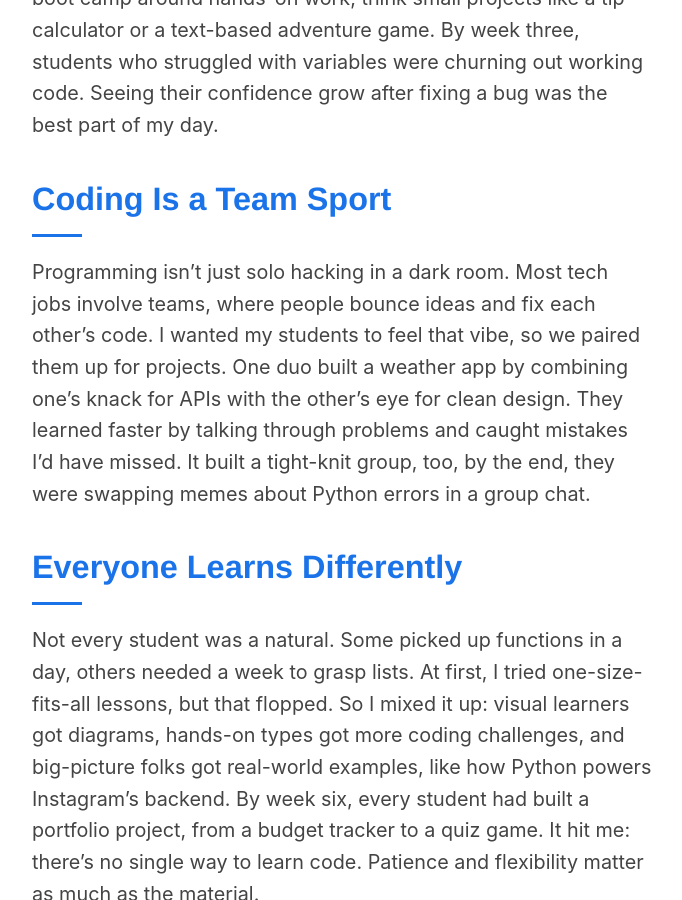
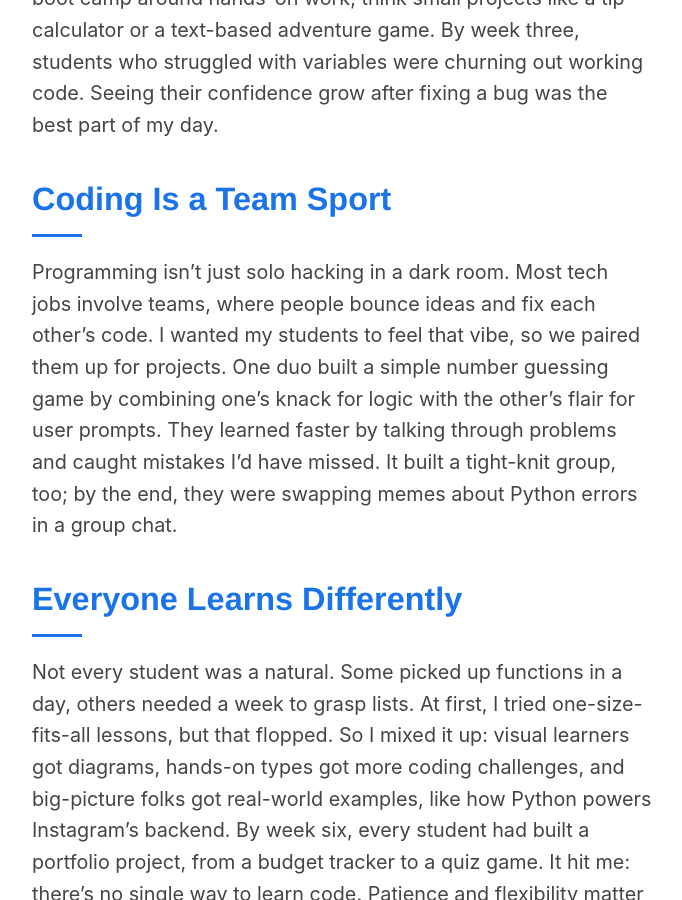
Before and after one commit to obtbe/obtbe.github.io, a Jekyll site: the page built from _posts/2022-09-02-running-a-bootcamp.md, in a window 1280 px wide and 900 px high, scrolled down 853 px. Shown: the whole window, without its empty margins (298-980 px from the left). Built offline with Jekyll 4.4.1, drawn with Linux system fonts in a browser that asks for light colours.

Commit message:
redesigned

```diff
--- a/_posts/2022-09-02-running-a-bootcamp.md
+++ b/_posts/2022-09-02-running-a-bootcamp.md
@@ -14,7 +14,7 @@ categories: [programming, python]
     <p>No surprise here: you don’t learn to code by reading about it. My students could watch tutorials or memorize syntax, but until they typed out loops and debugged errors, it didn’t click. We built the boot camp around hands-on work, think small projects like a tip calculator or a text-based adventure game. By week three, students who struggled with variables were churning out working code. Seeing their confidence grow after fixing a bug was the best part of my day.</p>
 
     <h2>Coding Is a Team Sport</h2>
-    <p>Programming isn’t just solo hacking in a dark room. Most tech jobs involve teams, where people bounce ideas and fix each other’s code. I wanted my students to feel that vibe, so we paired them up for projects. One duo built a weather app by combining one’s knack for APIs with the other’s eye for clean design. They learned faster by talking through problems and caught mistakes I’d have missed. It built a tight-knit group, too, by the end, they were swapping memes about Python errors in a group chat.</p>
+    <p>Programming isn’t just solo hacking in a dark room. Most tech jobs involve teams, where people bounce ideas and fix each other’s code. I wanted my students to feel that vibe, so we paired them up for projects. One duo built a simple number guessing game by combining one’s knack for logic with the other’s flair for user prompts. They learned faster by talking through problems and caught mistakes I’d have missed. It built a tight-knit group, too; by the end, they were swapping memes about Python errors in a group chat.</p>
 
     <h2>Everyone Learns Differently</h2>
     <p>Not every student was a natural. Some picked up functions in a day, others needed a week to grasp lists. At first, I tried one-size-fits-all lessons, but that flopped. So I mixed it up: visual learners got diagrams, hands-on types got more coding challenges, and big-picture folks got real-world examples, like how Python powers Instagram’s backend. By week six, every student had built a portfolio project, from a budget tracker to a quiz game. It hit me: there’s no single way to learn code. Patience and flexibility matter as much as the material.</p>
```
